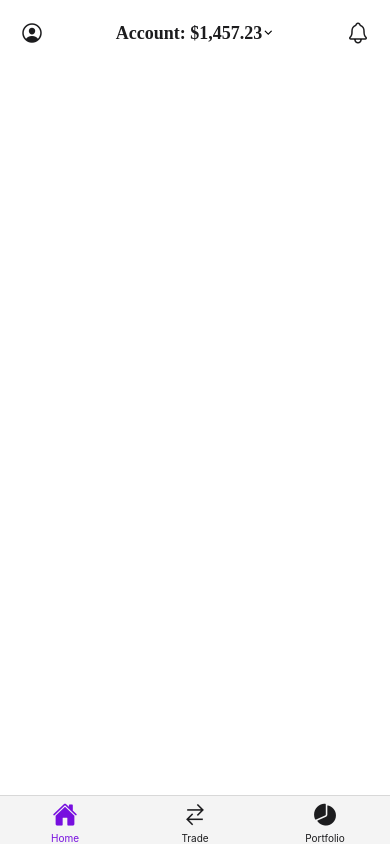
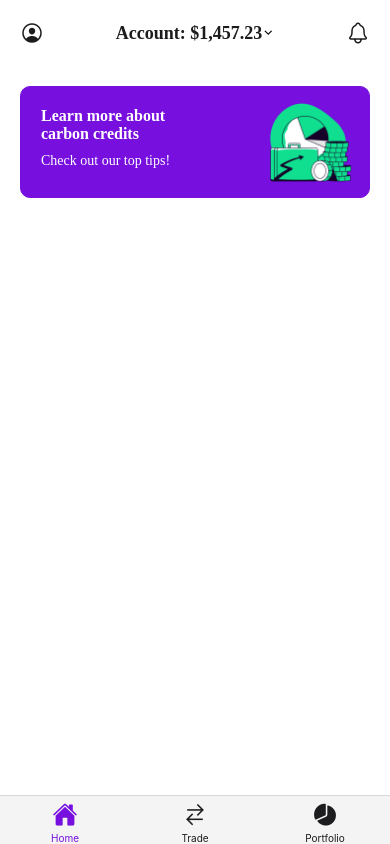
Before and after one commit to falquinho/energy-fund-app, a React Native app: screen /Main in a window 390 px wide. Built offline with nearby package versions, Linux system fonts and the light colour scheme.

Commit message:
Dependency added: react-native-gifted-charts.

```diff
--- a/package.json
+++ b/package.json
@@ -20,9 +20,12 @@
     "react": "18.1.0",
     "react-native": "0.70.6",
     "react-native-gesture-handler": "^2.10.1",
+    "react-native-gifted-charts": "^1.2.42",
+    "react-native-linear-gradient": "^2.6.2",
     "react-native-reanimated": "^3.1.0",
     "react-native-safe-area-context": "^4.5.3",
     "react-native-screens": "^3.20.0",
+    "react-native-svg": "^13.9.0",
     "react-native-vector-icons": "^9.2.0"
   },
   "devDependencies": {
--- /dev/null
+++ b/src/images/index.ts
@@ -0,0 +1,9 @@
+
+/**
+ * Static image resources to be used in an Image 'source' props.
+ */
+const Images = {
+  businessStatistics: require('./BusinessStatistics.png'),
+}
+
+export default Images;
--- /dev/null
+++ b/src/screens/home/LearnMoreCard.tsx
@@ -0,0 +1,53 @@
+import React from 'react'
+import { TextContrast } from '../../components/TextContrast'
+import { FlatCard } from '../../components/FlatCard'
+import { Image, ImageStyle, TextStyle, TouchableOpacity, View, ViewStyle } from 'react-native'
+import { Spacer } from '../../components/Spacer'
+import Images from '../../images'
+
+
+type LearnMoreCardProps = {
+
+}
+
+export const LearnMoreCard: React.FC<LearnMoreCardProps> = ({
+
+}) => {
+  return (
+    <TouchableOpacity>
+      <FlatCard primary style={{flexDirection: 'row'}}>
+        <View style={leftCol}>
+          <TextContrast style={strongText}>
+            Learn more about carbon credits
+          </TextContrast>
+          <Spacer size={10}/>
+          <TextContrast>
+            Check out our top tips!
+          </TextContrast>
+        </View>
+        <View style={{justifyContent: 'center'}}>
+          <Image source={Images.businessStatistics} style={imageStyle}/>
+        </View>
+      </FlatCard>
+    </TouchableOpacity>
+  )
+}
+
+
+
+const leftCol: ViewStyle = {
+  flex: 1,
+  padding: 8,
+  marginRight: 40,
+}
+
+const strongText: TextStyle = {
+  fontSize: 16,
+  fontWeight: '600',
+}
+
+const imageStyle: ImageStyle = {
+  width: 94,
+  height: 86,
+  resizeMode: 'contain',
+}
--- a/src/screens/home/index.tsx
+++ b/src/screens/home/index.tsx
@@ -1,9 +1,13 @@
-import React from 'react'
+import React from 'react';
+import { ScreenView } from '../../components/ScreenView';
+import { LearnMoreCard } from './LearnMoreCard';
 
 
 const HomeScreen: React.FC = () => {
   return (
-    null
+    <ScreenView>
+      <LearnMoreCard/>
+    </ScreenView>
   )
 }
 
```
Also changed, not shown: src/images/BusinessStatistics.png (added), 2 other files (tests, documents, lock files or other folders).
